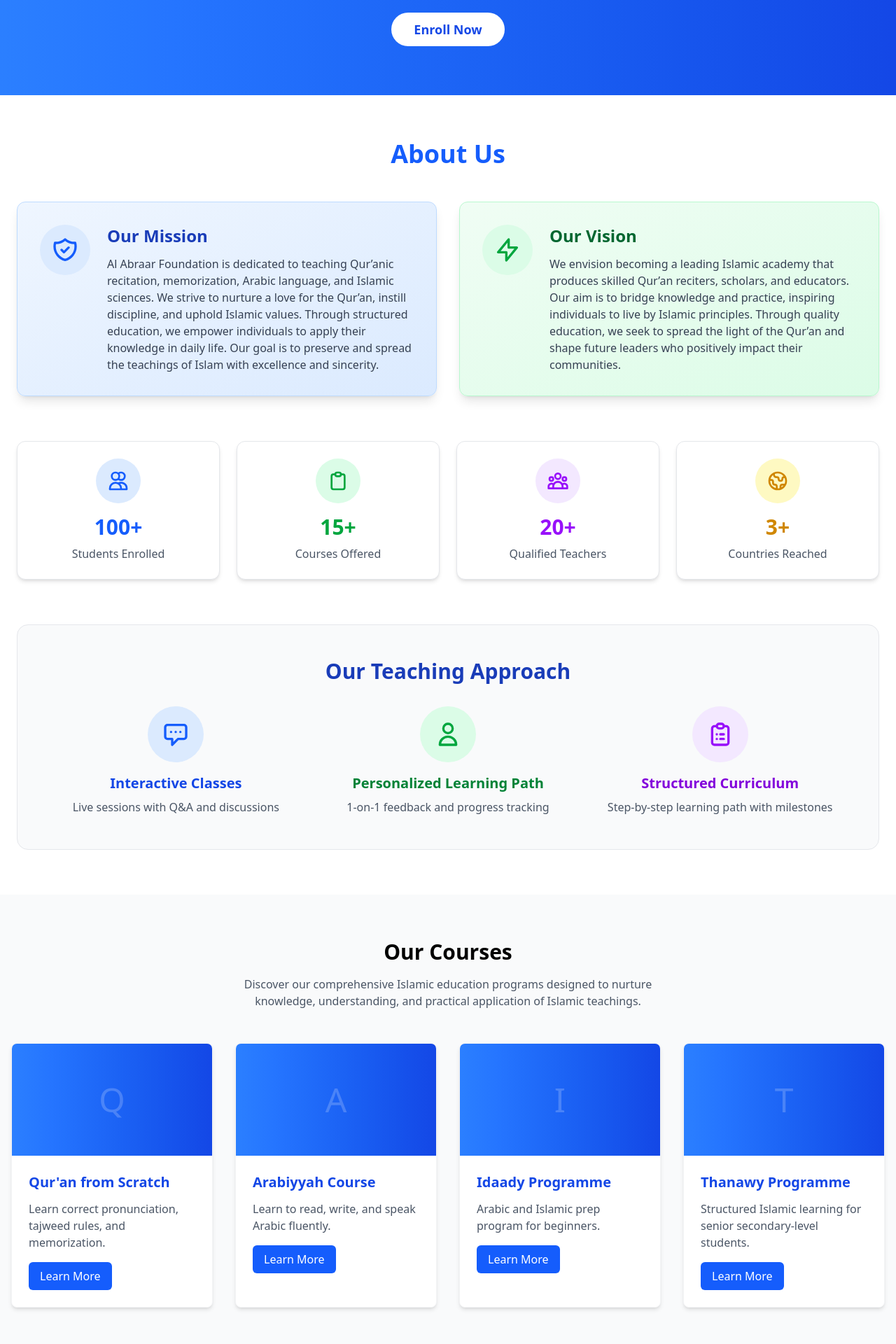
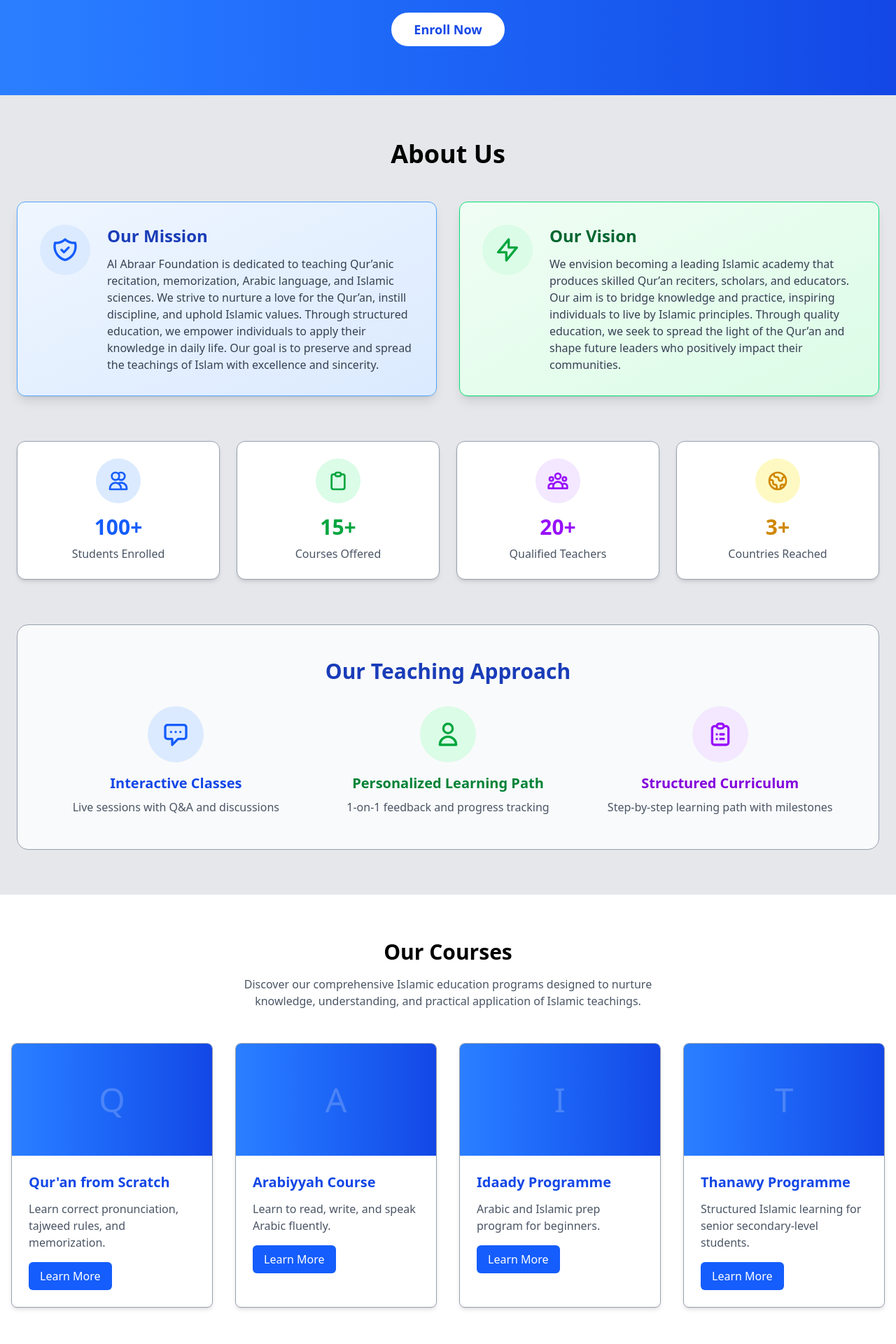
Before and after one commit to Muayyad822/abraar-landing-page, a React (Vite) app: page / in a window 1280 px wide. Shown: the part 420-2340 px from the top of the page at 70% size. Built offline with nearby package versions, Linux system fonts and the light colour scheme.

Commit message:
Update styles for About, Contact, CourseCard, and Courses components

```diff
--- a/src/components/About.jsx
+++ b/src/components/About.jsx
@@ -2,14 +2,14 @@
 
 const About = () => {
   return (
-    <section className="py-16 px-6 bg-white">
+    <section className="py-16 px-6 bg-gray-200">
   <div className="max-w-7xl mx-auto">
-    <h2 className="text-4xl font-bold text-blue-600 text-center mb-12">About Us</h2>
+    <h2 className="text-4xl font-bold text-center mb-12">About Us</h2>
 
     {/* Mission & Vision Cards */}
     <div className="grid grid-cols-1 md:grid-cols-2 gap-8 mb-16">
       {/* Mission Card */}
-      <div className="bg-gradient-to-br from-blue-50 to-blue-100 p-8 rounded-xl shadow-lg border border-blue-200 flex items-start">
+      <div className="bg-gradient-to-br from-blue-50 to-blue-100 p-8 rounded-xl shadow-lg border border-blue-400 flex items-start">
         <div className="bg-blue-100 p-4 rounded-full mr-6">
           <svg className="w-10 h-10 text-blue-600" fill="none" stroke="currentColor" viewBox="0 0 24 24">
             <path strokeLinecap="round" strokeLinejoin="round" strokeWidth="2" d="M9 12l2 2 4-4m5.618-4.016A11.955 11.955 0 0112 2.944a11.955 11.955 0 01-8.618 3.04A12.02 12.02 0 003 9c0 5.591 3.824 10.29 9 11.622 5.176-1.332 9-6.03 9-11.622 0-1.042-.133-2.052-.382-3.016z" />
@@ -25,7 +25,7 @@
       </div>
 
       {/* Vision Card */}
-      <div className="bg-gradient-to-br from-green-50 to-green-100 p-8 rounded-xl shadow-lg border border-green-200 flex items-start">
+      <div className="bg-gradient-to-br from-green-50 to-green-100 p-8 rounded-xl shadow-lg border border-green-400 flex items-start">
         <div className="bg-green-100 p-4 rounded-full mr-6">
           <svg className="w-10 h-10 text-green-600" fill="none" stroke="currentColor" viewBox="0 0 24 24">
             <path strokeLinecap="round" strokeLinejoin="round" strokeWidth="2" d="M13 10V3L4 14h7v7l9-11h-7z" />
@@ -44,7 +44,7 @@
     {/* Stats Grid */}
     <div className="grid grid-cols-2 md:grid-cols-4 gap-6 mb-16">
       {/* Students */}
-      <div className="bg-white p-6 rounded-xl shadow-md border border-gray-200 text-center">
+      <div className="bg-white p-6 rounded-xl shadow-md border border-gray-400 text-center">
         <div className="bg-blue-100 w-16 h-16 mx-auto rounded-full flex items-center justify-center mb-4">
           <svg className="w-8 h-8 text-blue-600" fill="none" stroke="currentColor" viewBox="0 0 24 24">
             <path strokeLinecap="round" strokeLinejoin="round" strokeWidth="2" d="M12 4.354a4 4 0 110 5.292M15 21H3v-1a6 6 0 0112 0v1zm0 0h6v-1a6 6 0 00-9-5.197M13 7a4 4 0 11-8 0 4 4 0 018 0z" />
@@ -55,7 +55,7 @@
       </div>
 
       {/* Courses */}
-      <div className="bg-white p-6 rounded-xl shadow-md border border-gray-200 text-center">
+      <div className="bg-white p-6 rounded-xl shadow-md border border-gray-400 text-center">
         <div className="bg-green-100 w-16 h-16 mx-auto rounded-full flex items-center justify-center mb-4">
           <svg className="w-8 h-8 text-green-600" fill="none" stroke="currentColor" viewBox="0 0 24 24">
             <path strokeLinecap="round" strokeLinejoin="round" strokeWidth="2" d="M9 5H7a2 2 0 00-2 2v12a2 2 0 002 2h10a2 2 0 002-2V7a2 2 0 00-2-2h-2M9 5a2 2 0 002 2h2a2 2 0 002-2M9 5a2 2 0 012-2h2a2 2 0 012 2" />
@@ -66,7 +66,7 @@
       </div>
 
       {/* Teachers */}
-      <div className="bg-white p-6 rounded-xl shadow-md border border-gray-200 text-center">
+      <div className="bg-white p-6 rounded-xl shadow-md border border-gray-400 text-center">
         <div className="bg-purple-100 w-16 h-16 mx-auto rounded-full flex items-center justify-center mb-4">
           <svg className="w-8 h-8 text-purple-600" fill="none" stroke="currentColor" viewBox="0 0 24 24">
             <path strokeLinecap="round" strokeLinejoin="round" strokeWidth="2" d="M17 20h5v-2a3 3 0 00-5.356-1.857M17 20H7m10 0v-2c0-.656-.126-1.283-.356-1.857M7 20H2v-2a3 3 0 015.356-1.857M7 20v-2c0-.656.126-1.283.356-1.857m0 0a5.002 5.002 0 019.288 0M15 7a3 3 0 11-6 0 3 3 0 016 0zm6 3a2 2 0 11-4 0 2 2 0 014 0zM7 10a2 2 0 11-4 0 2 2 0 014 0z" />
@@ -77,7 +77,7 @@
       </div>
 
       {/* Countries */}
-      <div className="bg-white p-6 rounded-xl shadow-md border border-gray-200 text-center">
+      <div className="bg-white p-6 rounded-xl shadow-md border border-gray-400 text-center">
         <div className="bg-yellow-100 w-16 h-16 mx-auto rounded-full flex items-center justify-center mb-4">
           <svg className="w-8 h-8 text-yellow-600" fill="none" stroke="currentColor" viewBox="0 0 24 24">
             <path strokeLinecap="round" strokeLinejoin="round" strokeWidth="2" d="M3.055 11H5a2 2 0 012 2v1a2 2 0 002 2 2 2 0 012 2v2.945M8 3.935V5.5A2.5 2.5 0 0010.5 8h.5a2 2 0 012 2 2 2 0 104 0 2 2 0 012-2h1.064M15 20.488V18a2 2 0 012-2h3.064M21 12a9 9 0 11-18 0 9 9 0 0118 0z" />
@@ -89,7 +89,7 @@
     </div>
 
     {/* Teaching Methodology */}
-    <div className="bg-gray-50 rounded-2xl p-8 md:p-12 border border-gray-200">
+    <div className="bg-gray-50 rounded-2xl p-8 md:p-12 border border-gray-400">
       <h3 className="text-3xl font-bold text-center text-blue-800 mb-8">Our Teaching Approach</h3>
 
       <div className="grid grid-cols-1 md:grid-cols-3 gap-8">
--- a/src/components/Contact.jsx
+++ b/src/components/Contact.jsx
@@ -40,7 +40,7 @@
   };
 
   return (
-    <section className="py-16 bg-gray-50" id="contact">
+    <section className="py-16 bg-gray-200" id="contact">
       <div className="container mx-auto px-4">
         <h2 className="text-3xl font-bold text-center mb-12">Contact Us</h2>
 
--- a/src/components/CourseCard.jsx
+++ b/src/components/CourseCard.jsx
@@ -1,8 +1,7 @@
-import React from 'react'
 
 function CourseCard({ title, description, onLearnMore }) {
   return (
-    <div className="bg-white rounded-lg shadow-md overflow-hidden hover:shadow-lg transition duration-300 border border-gray-100">
+    <div className="bg-white rounded-lg shadow-md overflow-hidden hover:shadow-lg transition duration-300 border border-gray-400">
       <div className="h-40 bg-gradient-to-r from-blue-500 to-blue-700 flex items-center justify-center">
         <span className="text-white text-5xl opacity-20">
           {title.charAt(0)}
--- a/src/components/Courses.jsx
+++ b/src/components/Courses.jsx
@@ -99,7 +99,7 @@
   };
 
   return (
-    <section className="py-16 bg-gray-50" id="courses">
+    <section className="py-16 bg-white" id="courses">
       <div className="container mx-auto px-4">
         <div className="text-center mb-12">
           <h2 className="text-3xl font-bold mb-4">Our Courses</h2>
```
